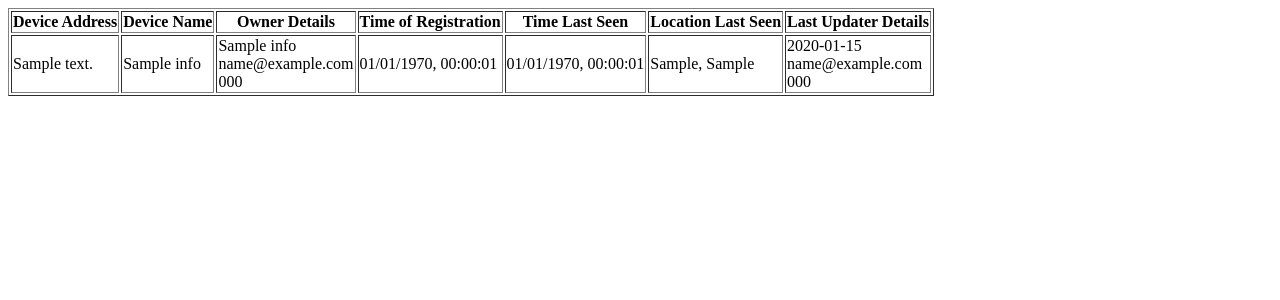
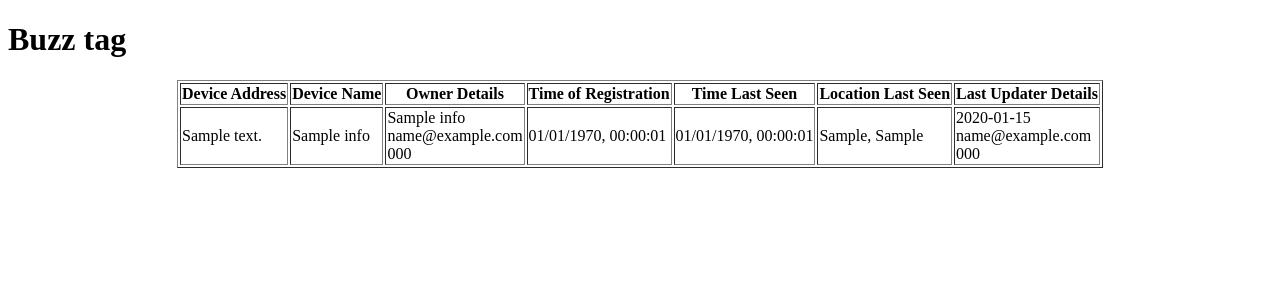
Before and after one commit to samina-mulani/IoT-Project-Backend, a Flask app: page / in a window 1280 px wide. Shown: the top 300 px of the page. Run offline with Flask 2, Linux system fonts and the light colour scheme; tables that the repository leaves empty hold one stand-in row (values such as "Sample post").

Commit message:
Minor formatting changes

```diff
--- a/templates/index.html
+++ b/templates/index.html
@@ -4,8 +4,15 @@
 	<meta name="viewport" content="width=device-width, initial-scale=1.0">
 	<title>Global Device List</title>
 </head>
+<style>
+	.center {
+  margin-left: auto;
+  margin-right: auto;
+}
+</style>
 <body>
-	<table border="1">
+	<h1> Buzz tag </h1>
+	<table border="1" class="center">
 		<tr>
 			<th>Device Address</th>
 			<th>Device Name</th>
```
